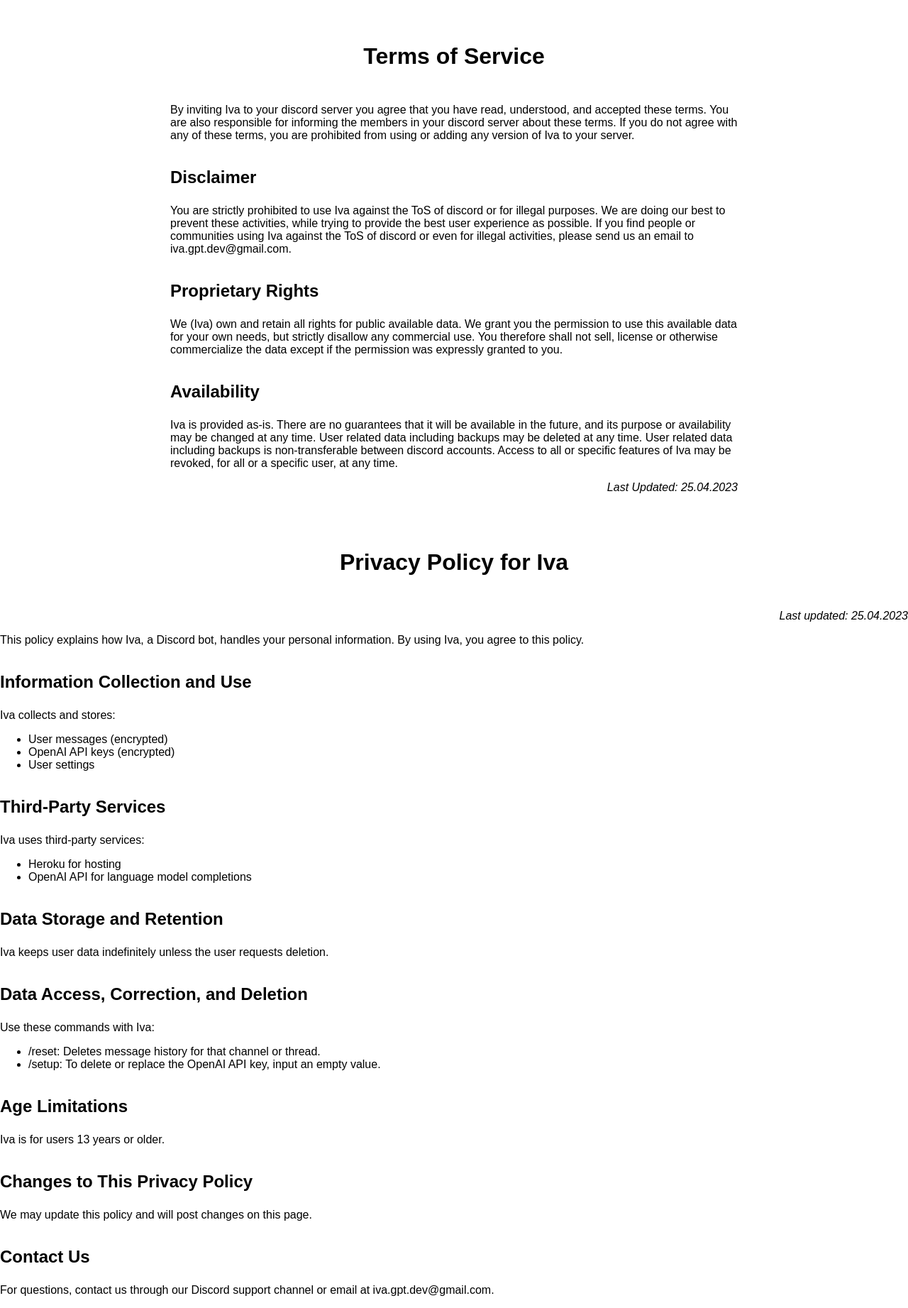
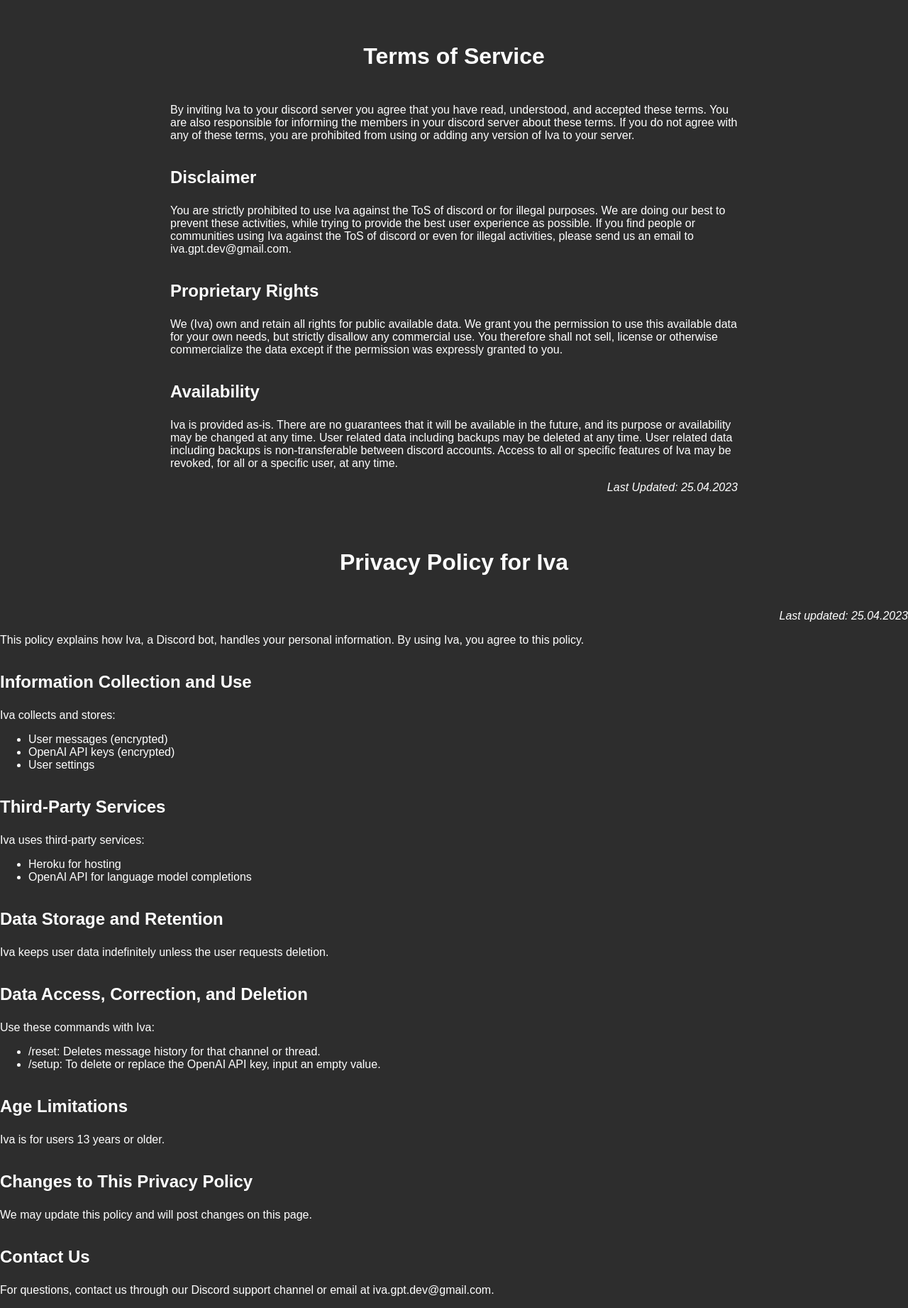
Before and after one commit to gutbash/gpt-iva-cord, a Flask app: page /policies in a window 1280 px wide. Shown: the whole page at 71% size. Run offline with Flask 3, Linux system fonts and the light colour scheme.

Commit message:
set page to dark mode

```diff
--- a/templates/policies.html
+++ b/templates/policies.html
@@ -9,6 +9,8 @@
             font-family: Arial, sans-serif;
             margin: 0;
             padding: 0;
+            background-color: #2d2d2d;
+            color: #ffffff;
         }
         .container {
             max-width: 800px;
```
